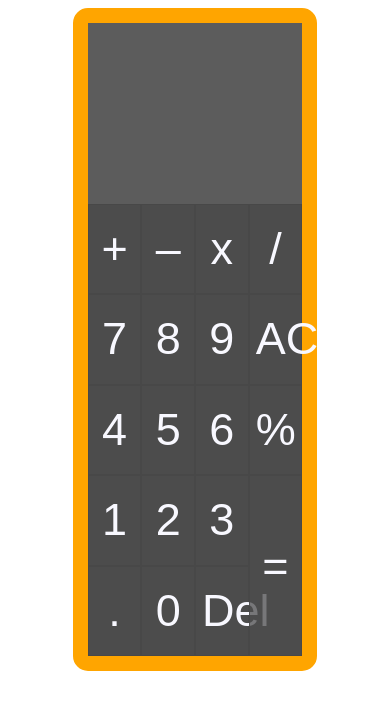
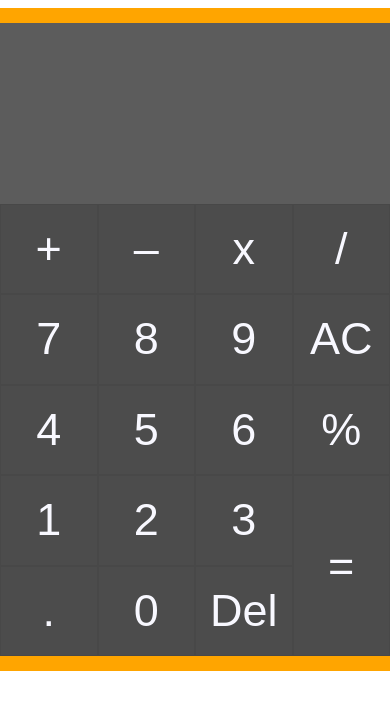
Before and after one commit to kamron-dev/Calculator_2, a plain HTML site: page index.html in a window 390 px wide. Drawn offline with Linux system fonts and the light colour scheme.

Commit message:
Some css changes

```diff
--- a/style.css
+++ b/style.css
@@ -29,13 +29,21 @@ button {
 .calculator {
     border: 15px solid orange;
     height: 75vh;
-    width: 55vw;
+    width: 30vw;
     border-radius: 15px;
     display: grid;
     grid-template-columns: repeat(4, 25%);
     grid-template-rows: repeat(7, 1fr);
     background-color: rgba(31, 31, 31, 0.726);
 }
+@media screen and (max-width: 414px) {
+    .calculator {
+        width: 100vw;
+    }
+
+}
+
+
 .spanTwo {
     grid-column-start: 4;
     grid-row-start: 6;
```
